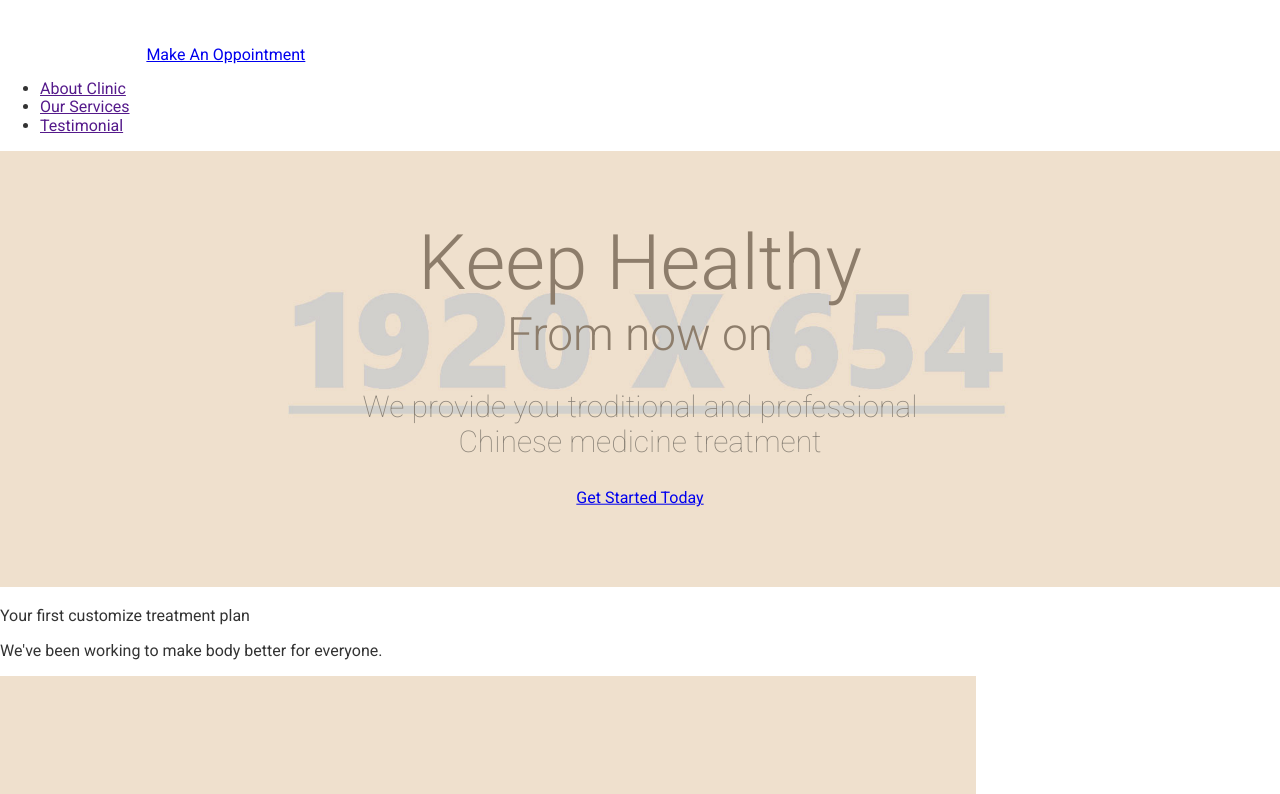
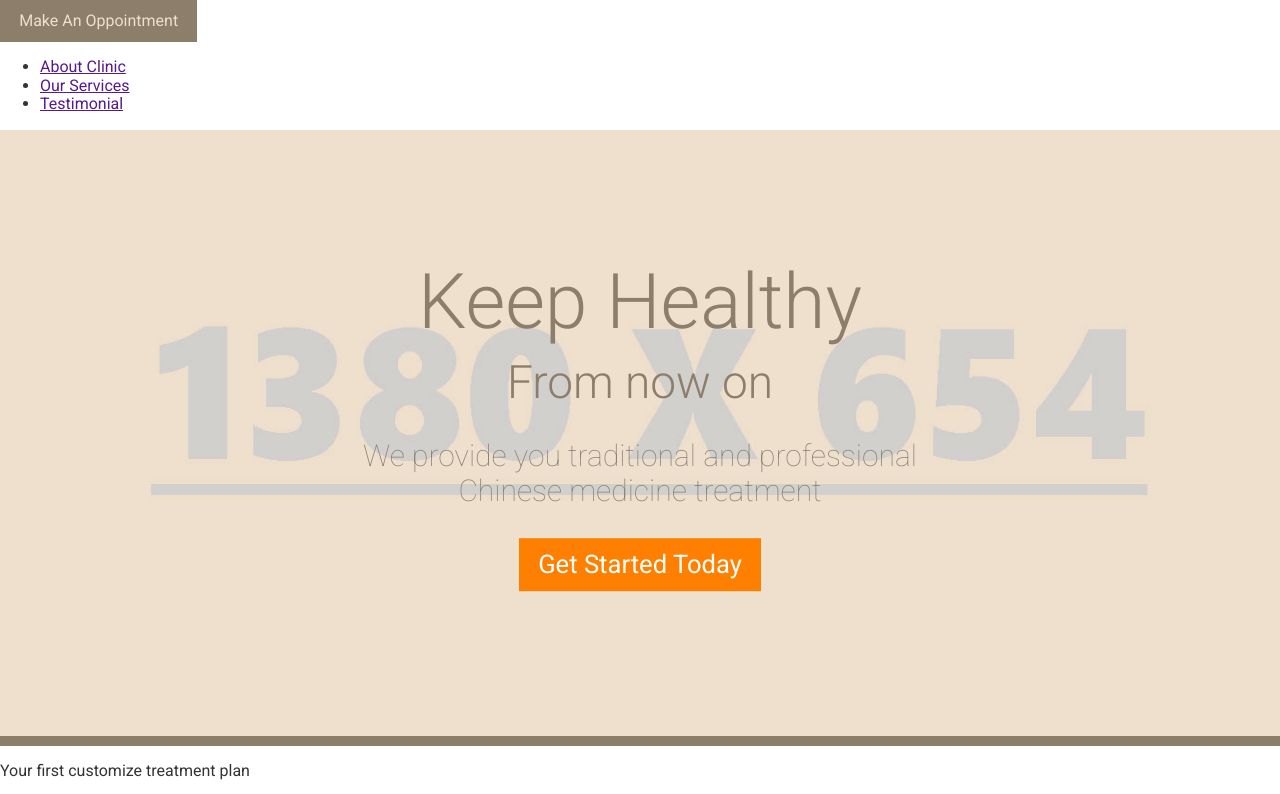
Before and after one commit to heymocca/acupuncture-clinic, a website: page app/index.html in a window 1280 px wide. Shown: the top 794 px of the page. Drawn offline with Linux system fonts and the light colour scheme.

Commit message:
complete hero-image stylesheet

```diff
--- a/app/assets/styles/base/_variables.css
+++ b/app/assets/styles/base/_variables.css
@@ -1,2 +1,6 @@
-$bisque4: #8d7d6b;
-$antiquewhite: #8b8378;
+$mainTitle: #8d7d6b;
+$subTitle: #8b8378;
+$mainBackgroundColor: #eedfcc;
+
+$orange: #ff8000;
+$white: #fff;
--- a/app/assets/styles/modules/_hero-image.css
+++ b/app/assets/styles/modules/_hero-image.css
@@ -1,5 +1,6 @@
 .hero-image {
     position: relative;
+    border-bottom: 10px solid $mainTitle;
 
     &__text-content {
         position: absolute;
@@ -10,27 +11,42 @@
         text-align: center;
     }
 
+    &__image {
+        display: block;
+    }
+
     &__title {
         font-weight: 300;
-        color: $bisque4;
-        margin: 0;
-        font-size: 4.8rem;
+        color: $mainTitle;
+        margin: 0 0 10px 0;
+        font-size: 2.4rem;
+
+        @mixin atSmall {
+            font-size: 4.8rem;
+        }
     }
 
     &__subtitle {
         font-weight: 300;
-        font-size: 2.875rem;
-        color: $bisque4;
+        color: $mainTitle;
         margin: 0;
+
+        @mixin atSmall {
+            font-size: 2.875rem;
+        }
     }
 
     &__description {
         font-weight: 100;
-        font-size: 1.875rem;
-        color: $antiquewhite;
+        color: $subTitle;
         text-shadow: 2px 2px blur rgba(0, 0, 0, 1);
-        max-width: 40rem;
+        max-width: 20rem;
         margin-left: auto;
         margin-right: auto;
+
+        @mixin atSmall {
+            font-size: 1.875rem;
+            max-width: 40rem;
+        }
     }
 }
--- a/app/assets/styles/styles.css
+++ b/app/assets/styles/styles.css
@@ -1,3 +1,6 @@
 @import "normalize.css";
 @import "base/_global";
+@import "base/_variables";
+@import "base/_mixins";
 @import "modules/_hero-image";
+@import "modules/_btn";
--- a/app/compile/styles/styles.css
+++ b/app/compile/styles/styles.css
@@ -462,6 +462,7 @@ img {
 
 .hero-image {
     position: relative;
+    border-bottom: 10px solid #8d7d6b;
 }
 
 .hero-image__text-content {
@@ -474,25 +475,71 @@ img {
         text-align: center;
     }
 
+.hero-image__image {
+        display: block;
+    }
+
 .hero-image__title {
         font-weight: 300;
         color: #8d7d6b;
-        margin: 0;
-        font-size: 4.8rem;
+        margin: 0 0 10px 0;
+        font-size: 2.4rem;
+    }
+
+@media (min-width: 530px) {
+
+.hero-image__title {
+            font-size: 4.8rem
+    }
     }
 
 .hero-image__subtitle {
         font-weight: 300;
-        font-size: 2.875rem;
         color: #8d7d6b;
         margin: 0;
     }
 
+@media (min-width: 530px) {
+
+.hero-image__subtitle {
+            font-size: 2.875rem
+    }
+    }
+
 .hero-image__description {
         font-weight: 100;
-        font-size: 1.875rem;
         color: #8b8378;
-        max-width: 40rem;
+        text-shadow: 2px 2px blur rgba(0, 0, 0, 1);
+        max-width: 20rem;
         margin-left: auto;
         margin-right: auto;
     }
+
+@media (min-width: 530px) {
+
+.hero-image__description {
+            font-size: 1.875rem;
+            max-width: 40rem
+    }
+    }
+
+.btn {
+    background-color: #8d7d6b;
+    color: #eedfcc;
+    text-decoration: none;
+    padding: .75rem 1.2rem;
+    display: inline-block;
+
+}
+
+.btn--orange {
+        background-color: #ff8000;
+        color: #fff;
+    }
+
+@media (min-width: 530px) {
+
+.btn--large {
+            font-size: 1.6rem
+    }
+    }
--- a/app/index.html
+++ b/app/index.html
@@ -11,8 +11,7 @@
 <body>
     <!-- header navigation -->
     <header>
-        <img src="assets/images/icons/clear-view-escapes.svg">
-        <a href="#">Make An Oppointment</a>
+        <a href="#" class="btn">Make An Oppointment</a>
         <nav>
             <ul>
                 <li><a href="">About Clinic</a></li>
@@ -24,13 +23,18 @@
 
     <!-- hero image block -->
     <div class="hero-image">
-        <img src="assets/images/hero-large.jpg" alt="hero-image">
+        <picture>
+            <source srcset="assets/images/hero-large.jpg 1920w" media="(min-width: 1380px)"/>
+            <source srcset="assets/images/hero-medium.jpg 1380w" media="(min-width: 990px)"/>
+            <source srcset="assets/images/hero-small.jpg 990w" media="(min-width: 640px)"/>
+            <img class="hero-image__image"src="assets/images/hero-smaller.jpg" alt="hero-image">
+        </picture>
         <div class="hero-image__text-content">
             <h1 class="hero-image__title">Keep Healthy</h1>
             <h2 class="hero-image__subtitle">From now on</h2>
-            <p class="hero-image__description">We provide you troditional and professional
+            <p class="hero-image__description">We provide you traditional and professional
                 Chinese medicine treatment</p>
-            <p><a href="#">Get Started Today</a></p>
+            <p><a href="#" class="btn btn--orange btn--large">Get Started Today</a></p>
         </div>
     </div>
 
@@ -58,23 +62,25 @@
 
         <!-- features -->
         <div class="features">
-            <img src="assets/images/icons/star.svg" alt="">
+            <img class="section-title__icon" src="assets/images/icons/service.png" />
+            Our <strong>Features</strong>
+            <img src="assets/images/icons/herb.png" alt="">
             <p>Herb</p>
             <p>what is herb</p>
-            <img src="assets/images/icons/star.svg" alt="">
-            <p>Moxia</p>
+            <img src="assets/images/icons/moxa.png" alt="">
+            <p>Moxibustion</p>
             <p>what is Moxia</p>
-            <img src="assets/images/icons/star.svg" alt="">
+            <img src="assets/images/icons/acupuncture.png" alt="">
             <p>Acupuncture</p>
             <p>what is Acupuncture</p>
-            <img src="assets/images/icons/star.svg" alt="">
+            <img src="assets/images/icons/tuina.png" alt="">
             <p>Tuina</p>
             <p>what is Tuina</p>
         </div>
 
         <!-- testimonial -->
         <div class="testimonial">
-            <img src="assets/images/icons/comment.svg" alt="comment">
+            <img src="assets/images/icons/comment.png" alt="comment">
             <p>Real Testimonials</p>
             <img src="assets/images/testimonial.jpg" alt="">
             <p>User 1</p>
@@ -82,7 +88,7 @@
             <p>comments comments comments comments comments comments comments
              comments comments comments comments comments comments comments</p>
 
-             <img src="assets/images/icons/comment.svg" alt="comment">
+             <img src="assets/images/icons/comment.png" alt="comment">
              <p>Real Testimonials</p>
              <img src="assets/images/testimonial.jpg" alt="">
              <p>User 2</p>
@@ -90,7 +96,7 @@
              <p>comments comments comments comments comments comments comments
               comments comments comments comments comments comments comments</p>
 
-              <img src="assets/images/icons/comment.svg" alt="comment">
+              <img src="assets/images/icons/comment.png" alt="comment">
               <p>Real Testimonials</p>
               <img src="assets/images/testimonial.jpg" alt="">
               <p>User 3</p>
@@ -102,7 +108,7 @@
         <!-- footer -->
         <footer>
             @Copyright 2018 Acupuncture Clinic. All rights reserved
-            <a href="#">Make an appointment</a>
+            <a href="#" class="btn">Make an appointment</a>
         </footer>
 
     </div>
```
Also changed, not shown: 1 other file.
